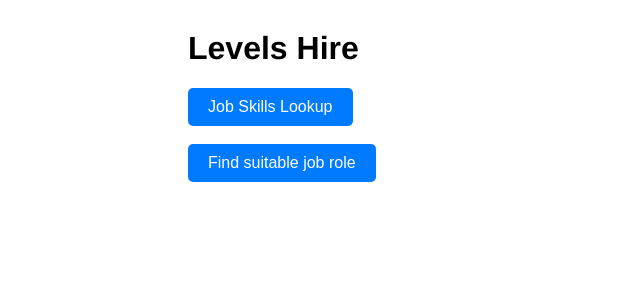
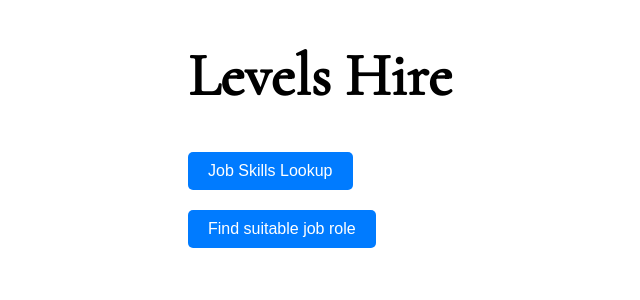
Before and after one commit to v4rsh1th/levels-hire, a Flask app: page / in a window 1280 px wide. Shown: the top 300 px of the page, without its empty margins (102-742 px from the left). Run offline with Flask 3, Linux system fonts and the light colour scheme.

Commit message:
some changes to UI

```diff
--- a/static/css/styles.css
+++ b/static/css/styles.css
@@ -1,13 +1,21 @@
+@import url('https://fonts.googleapis.com/css2?family=Cormorant&display=swap');
+@import url('https://fonts.googleapis.com/css2?family=Inter&display=swap');
+
+:root {
+  color-scheme: light dark;
+}
+
 html {
   scroll-behavior: smooth;
 }
 
 .main_title {
-  text-align: center;
+  font-family: 'Cormorant', serif;
+  font-size: 60px;
 }
 
 body {
-  font-family: 'Helvetica Neue', sans-serif;
+  font-family: 'Inter', sans-serif;
 }
 
 .container {
--- a/templates/find_job_role.html
+++ b/templates/find_job_role.html
@@ -12,6 +12,7 @@
     <div class="wrapper">
         <div class="container">
             <button class="home_button" onclick="window.location.href='/'">⬅️ home</button><br /><br />
+            <h1 class="main_title">Levels Hire</h1>
             <h1>Find suitable job</h1>
             <form method="POST" action="/process_skills">
                 <label for="user_skills">Enter your skills:</label>
--- a/templates/index.html
+++ b/templates/index.html
@@ -11,7 +11,7 @@
 <body>
     <div class="wrapper">
         <div class="container">
-            <h1>Levels Hire</h1>
+            <h1 class="main_title">Levels Hire</h1>
             <button class="home_button" onclick="window.location.href='/skills-lookup'">Job Skills
                 Lookup</button><br /><br />
             <button class="home_button" onclick="window.location.href='/find-job-role'">Find suitable job
--- a/templates/skills_lookup.html
+++ b/templates/skills_lookup.html
@@ -12,6 +12,7 @@
     <div class="wrapper">
         <div class="container">
             <button class="home_button" onclick="window.location.href='/'">⬅️ home</button><br /><br />
+            <h1 class="main_title">Levels Hire</h1>
             <h1>Job Skills Lookup</h1>
             <form method="POST" action="/process_text">
                 <label for="user_input">Enter a job role:</label>
```
Also changed, not shown: other parts of static/css/styles.css (+17 -2 lines), README.md, 3 other files.
